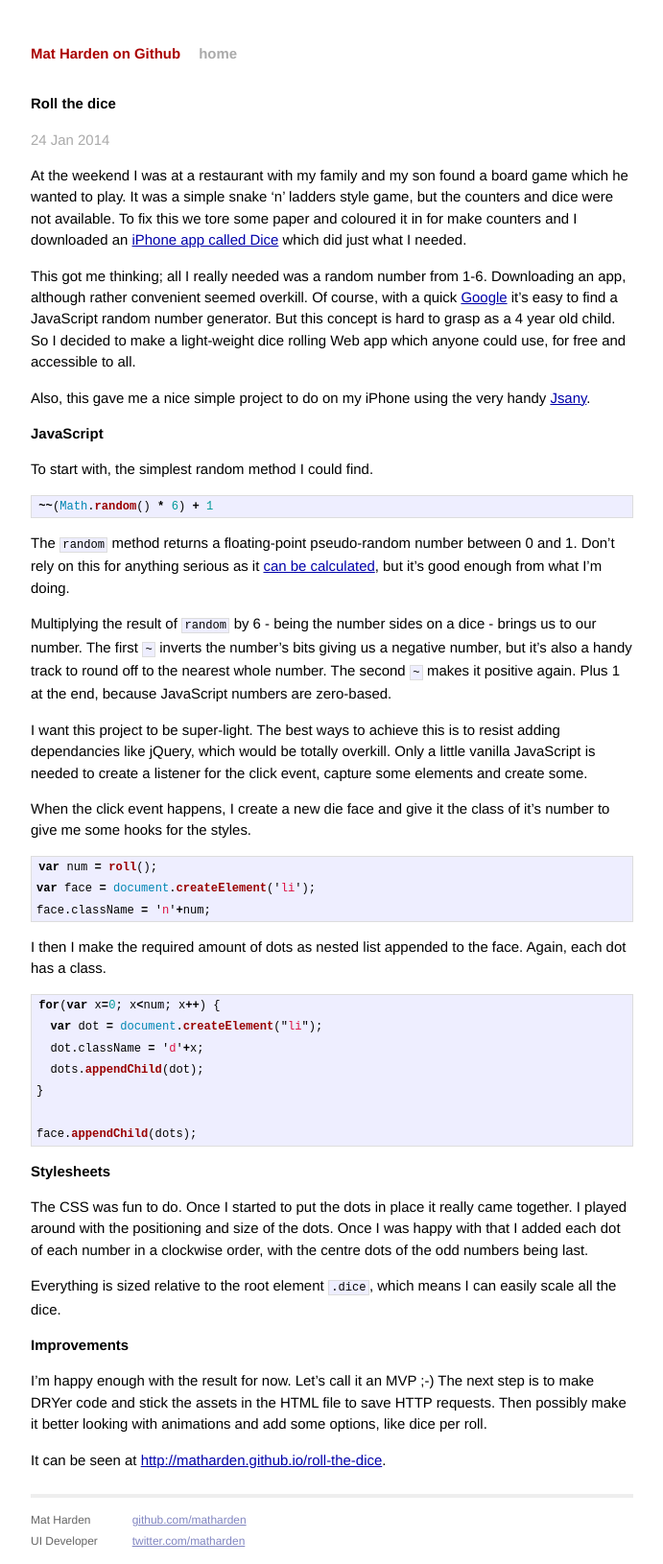
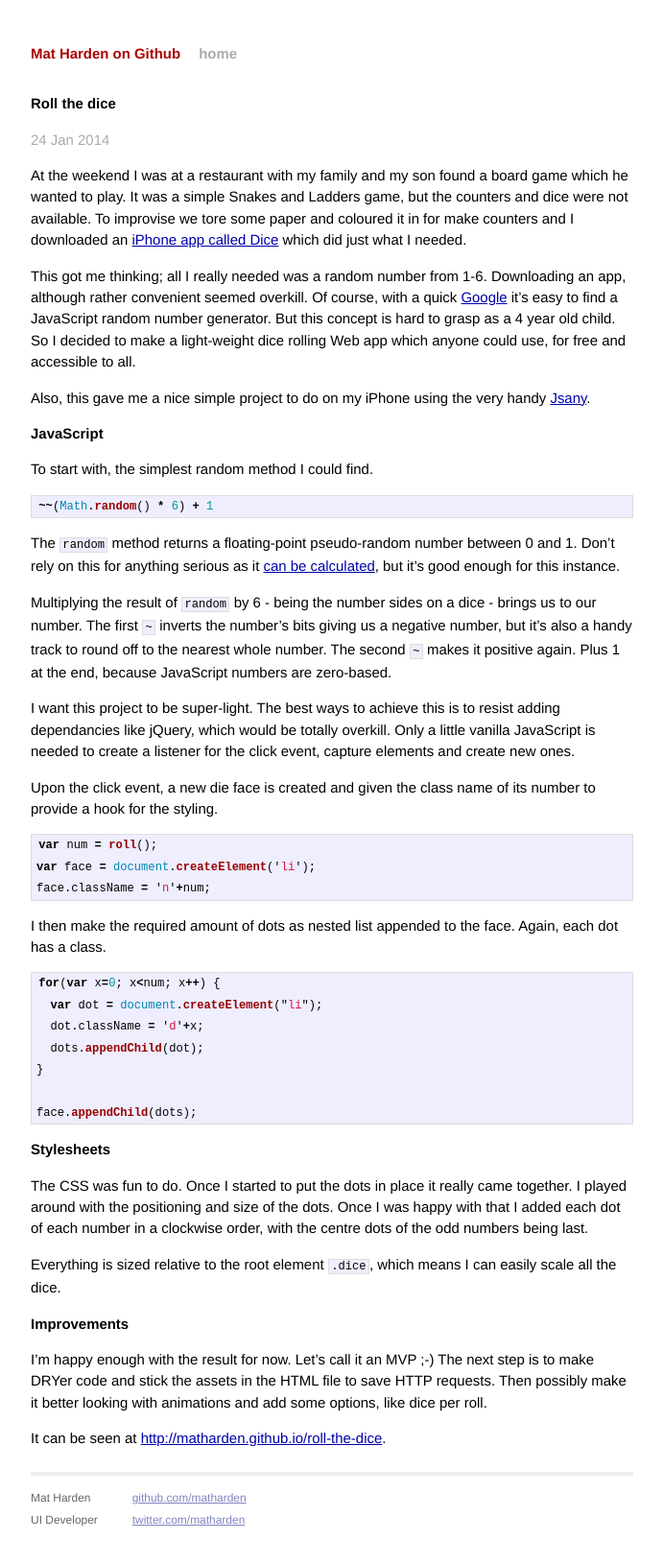
Before and after one commit to matharden/matharden.github.io, a Jekyll site: the page built from _posts/2014-01-24-roll-the-dice.markdown, in a window 1280 px wide. Shown: the whole page at 96% size, without its empty margins (294-985 px from the left). Built offline with Jekyll 4.4.1, drawn with Linux system fonts in a browser that asks for light colours; Markdown is read by kramdown in place of the engine named in the settings; after the commit the page ends 1607 px from its top, so only the background shows below that.

Commit message:
Correct typos & improve copy on dice article

````diff
--- a/_posts/2014-01-24-roll-the-dice.markdown
+++ b/_posts/2014-01-24-roll-the-dice.markdown
@@ -5,7 +5,7 @@ date:   2014-01-24 13:32:00
 categories: micro project
 ---
 
-At the weekend I was at a restaurant with my family and my son found a board game which he wanted to play. It was a simple snake 'n' ladders style game, but the counters and dice were not available. To fix this we tore some paper and coloured it in for make counters and I downloaded an [iPhone app called Dice](https://itunes.apple.com/gb/app/dice/id429412843?mt=8) which did just what I needed.
+At the weekend I was at a restaurant with my family and my son found a board game which he wanted to play. It was a simple Snakes and Ladders game, but the counters and dice were not available. To improvise we tore some paper and coloured it in for make counters and I downloaded an [iPhone app called Dice](https://itunes.apple.com/gb/app/dice/id429412843?mt=8) which did just what I needed.
 
 This got me thinking; all I really needed was a random number from 1-6. Downloading an app, although rather convenient seemed overkill. Of course, with a quick [Google](https://www.google.co.uk/search?q=dice+rolling) it's easy to find a JavaScript random number generator. But this concept is hard to grasp as a 4 year old child. So I decided to make a light-weight dice rolling Web app which anyone could use, for free and accessible to all.
 
@@ -19,13 +19,13 @@ To start with, the simplest random method I could find.
 ~~(Math.random() * 6) + 1
 ```
 
-The `random` method returns a floating-point pseudo-random number between 0 and 1. Don't rely on this for anything serious as it [can be calculated](https://developer.mozilla.org/en-US/docs/Web/JavaScript/Reference/Global_Objects/Math/random), but it's good enough from what I'm doing.
+The `random` method returns a floating-point pseudo-random number between 0 and 1. Don't rely on this for anything serious as it [can be calculated](https://developer.mozilla.org/en-US/docs/Web/JavaScript/Reference/Global_Objects/Math/random), but it's good enough for this instance.
 
 Multiplying the result of `random` by 6 - being the number sides on a dice - brings us to our number. The first `~` inverts the number's bits giving us a negative number, but it's also a handy track to round off to the nearest whole number. The second `~` makes it positive again. Plus 1 at the end, because JavaScript numbers are zero-based.
 
-I want this project to be super-light. The best ways to achieve this is to resist adding dependancies like jQuery, which would be totally overkill. Only a little vanilla JavaScript is needed to create a listener for the click event, capture some elements and create some.
+I want this project to be super-light. The best ways to achieve this is to resist adding dependancies like jQuery, which would be totally overkill. Only a little vanilla JavaScript is needed to create a listener for the click event, capture elements and create new ones.
 
-When the click event happens, I create a new die face and give it the class of it's number to give me some hooks for the styles.
+Upon the click event, a new die face is created and given the class name of its number to provide a hook for the styling.
 
 ```javascript
 var num = roll();
@@ -33,7 +33,7 @@ var face = document.createElement('li');
 face.className = 'n'+num;
 ```
 
-I then I make the required amount of dots as nested list appended to the face. Again, each dot has a class.
+I then make the required amount of dots as nested list appended to the face. Again, each dot has a class.
 
 ```javascript
 for(var x=0; x<num; x++) {
````
